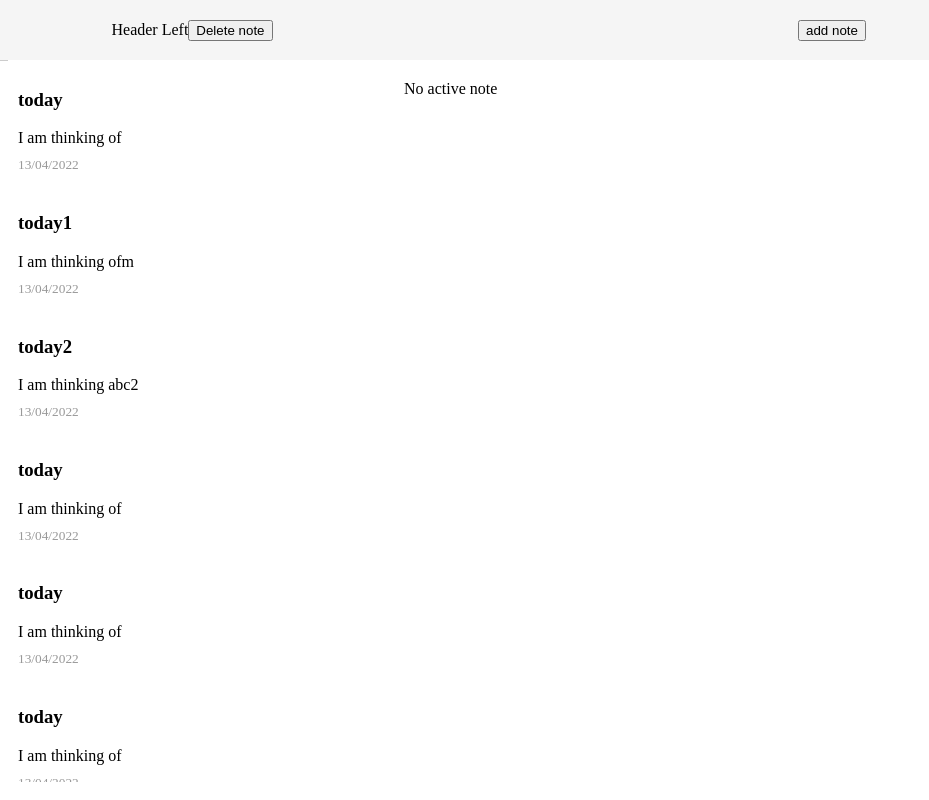
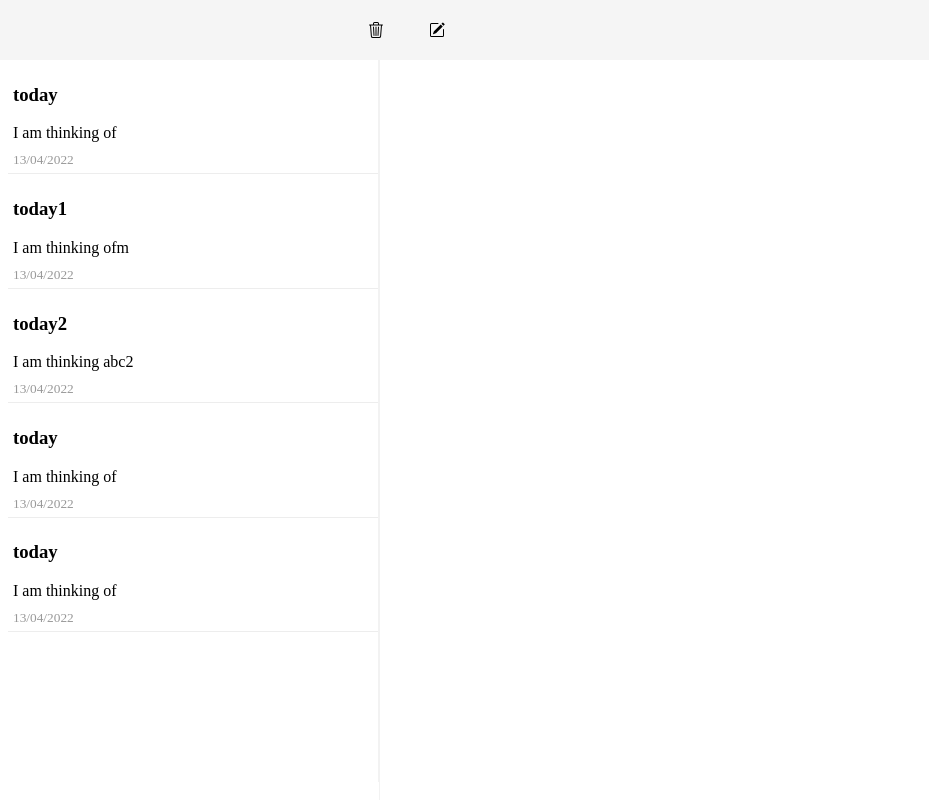
Before and after one commit to liucuxiu/note-app-frontend, a React (Create React App) app: page / in a window 1280 px wide. Shown: the whole page, without its empty margins (0-929 px from the left). Built offline with nearby package versions, Linux system fonts and the light colour scheme.

Commit message:
feat: add css for header, empty content

```diff
--- a/package.json
+++ b/package.json
@@ -8,6 +8,7 @@
     "@testing-library/user-event": "^13.5.0",
     "react": "^18.2.0",
     "react-dom": "^18.2.0",
+    "react-icons": "^4.8.0",
     "react-scripts": "5.0.1",
     "web-vitals": "^2.1.4"
   },
--- a/src/App.js
+++ b/src/App.js
@@ -11,62 +11,37 @@ function App() {
         id: 1,
         title: "today",
         content: "I am thinking of",
-        createdAt: "12/2/2002"
+        createdAt: "12/2/2002",
+        updatedAt: "12/2/2002"
       },
       {
         id: 2,
         title: "today1 ",
         content: "I am thinking ofm",
-        createdAt: "12/2/2002"
+        createdAt: "12/2/2002",
+        updatedAt: "12/2/2002"
       },
       {
         id: 3,
         title: "today2",
         content: "I am thinking abc2",
-        createdAt: "12/2/2002"
+        createdAt: "12/2/2002",
+        updatedAt: "12/2/2002"
       },
       {
         id: 4,
         title: "today",
         content: "I am thinking of",
-        createdAt: "12/2/2002"
-      },
-      {
-        id: 5,
-        title: "today",
-        content: "I am thinking of",
-        createdAt: "12/2/2002"
-      },
-      {
-        id: 6,
-        title: "today",
-        content: "I am thinking of",
-        createdAt: "12/2/2002"
-      },
-      {
-        id: 7,
-        title: "today",
-        content: "I am thinking of",
-        createdAt: "12/2/2002"
+        createdAt: "12/2/2002",
+        updatedAt: "12/2/2002"
       },
       {
         id: 8,
         title: "today",
         content: "I am thinking of",
-        createdAt: "12/2/2002"
+        createdAt: "12/2/2002",
+        updatedAt: "12/2/2002"
       },
-      {
-        id: 9,
-        title: "today",
-        content: "I am thinking of",
-        createdAt: "12/2/2002"
-      },
-      {
-        id: 10,
-        title: "today",
-        content: "I am thinking of",
-        createdAt: "12/2/2002"
-      }
     ]
 
   )
@@ -95,6 +70,7 @@ function App() {
       return note;
     });
     console.log(updatedNotesArr)
+    setSelectedNote(updatedNote)
     setNotes(updatedNotesArr);
   }
   const getSelectedNote = () => {
--- a/src/components/Content/Content.jsx
+++ b/src/components/Content/Content.jsx
@@ -2,17 +2,20 @@ const Content = ({ selectedNote, onUpdateNote }) => {
   const onEditField = (field, value) => {
     onUpdateNote({
       ...selectedNote,
-      [field]: value,
-      lastUpdatedAt: Date.now()
+      [field]: value
     });
   };
   if (!selectedNote) {
-    return <div className="content">No active note</div>;
+    return <div className="content">
+    </div>;
   }
 
   return (
     <>
       <main className="content">
+        <div className="app-main-updated">
+          <small>{selectedNote.updatedAt}</small>
+        </div>
         <div className="app-main-note-edit">
           <textarea
             id="content"
--- a/src/components/Header/HeaderLeft.jsx
+++ b/src/components/Header/HeaderLeft.jsx
@@ -1,9 +1,10 @@
+import { BsTrash3 } from "react-icons/bs";
+
 const HeaderLeft = () => {
 
   return (
     <div className="header-left">
-      Header Left
-      <button>Delete note</button>
+      <BsTrash3/>
     </div>
   )
 }
--- a/src/components/Header/HeaderRight.jsx
+++ b/src/components/Header/HeaderRight.jsx
@@ -1,9 +1,13 @@
+import { BsPencilSquare } from 'react-icons/bs';
+
 const HeaderRight = ({ onAddNote }) => {
   return (
     <div className="header-right">
-      <button onClick={onAddNote}>add note</button>
+      <BsPencilSquare
+        className="add-note-icon"
+        onClick={onAddNote}/>
     </div>
-  )
-}
+  );
+};
 
-export default HeaderRight
+export default HeaderRight;
--- a/src/components/SideBar/SideBar.jsx
+++ b/src/components/SideBar/SideBar.jsx
@@ -1,6 +1,16 @@
 import NoteItem from './NoteItem/NoteItem';
 
 const SideBar = ({ notes, handleSelectNote, selectedNote }) => {
+  if (notes === undefined || notes.length === 0) {
+    return <div className="sidebar">
+      <div className="app-sidebar-notes empty-sidebar">
+        <div className="centered-text">
+          No notes
+        </div>
+      </div>
+    </div>;
+  }
+
   const notesList = notes.map(note =>
     <NoteItem key={note.id}
               note={note}
--- a/src/styles/style.css
+++ b/src/styles/style.css
@@ -5,18 +5,19 @@
     height: 60px;
     width: 30%;
     background-color: #f5f5f5;
-    border-bottom: 1px solid #ccc;
+    /*border-bottom: 1px solid #ccc;*/
     display: flex;
-    justify-content: center;
+    /*justify-content: center;*/
+    justify-content: right;
     align-items: center;
 }
 .sidebar {
     position: fixed;
     top: 60px; /* height of fixed header */
     bottom: 0;
-    width: 30%;
+    width: 29%;
     background-color: #fff;
-    border-right: 1px solid #ccc;
+    border-right: 1px solid rgba(0,0,0,.05);
     overflow-y: auto;
 }
 
@@ -41,19 +42,39 @@
     background-color: #f5f5f5;
     border-bottom: 1px solid #ccc;
     display: flex;
-    justify-content: center;
+    /*justify-content: center;*/
     align-items: center;
 }
 
+.empty-sidebar {
+    height: 100vh; /* Set container height to fill the viewport */
+    display: flex; /* Use flexbox for centering */
+    justify-content: center; /* Center horizontally */
+    align-items: center; /* Center vertically */
+}
 
+.centered-text {
+    text-align: center; /* Center horizontally */
+    line-height: 2; /* Set line height to center vertically */
+    color: #999999;
+    font-size: x-large;
+}
+
+
+.add-note-icon {
+    padding-left: 45px;
+}
 
 .app-sidebar-notes {
     height: calc(100vh - 78px);
     overflow-y: scroll;
+    border-right: 1px solid rgba(0,0,0,.05);
+
 }
 .app-sidebar-note {
-    padding: 10px;
+    padding: 5px;
     cursor: pointer;
+    border-bottom: 1px solid rgba(0,0,0,.07);
 }
 .sidebar-note-title {
     display: flex;
@@ -79,16 +100,13 @@
     height: 50vh;
 }
 
-.no-active-note {
-    width: 70%;
-    height: 100vh;
-    line-height: 100vh;
-    text-align: center;
-    font-size: 2rem;
-    color: #999;
-}
+
 
 /* Editing */
+div.app-main-updated {
+    text-align: center;
+    color: #999999;
+}
 .app-main-note-edit {
     padding: 25px;
 }
```
Also changed, not shown: 1 other file (tests, documents, lock files or other folders).
